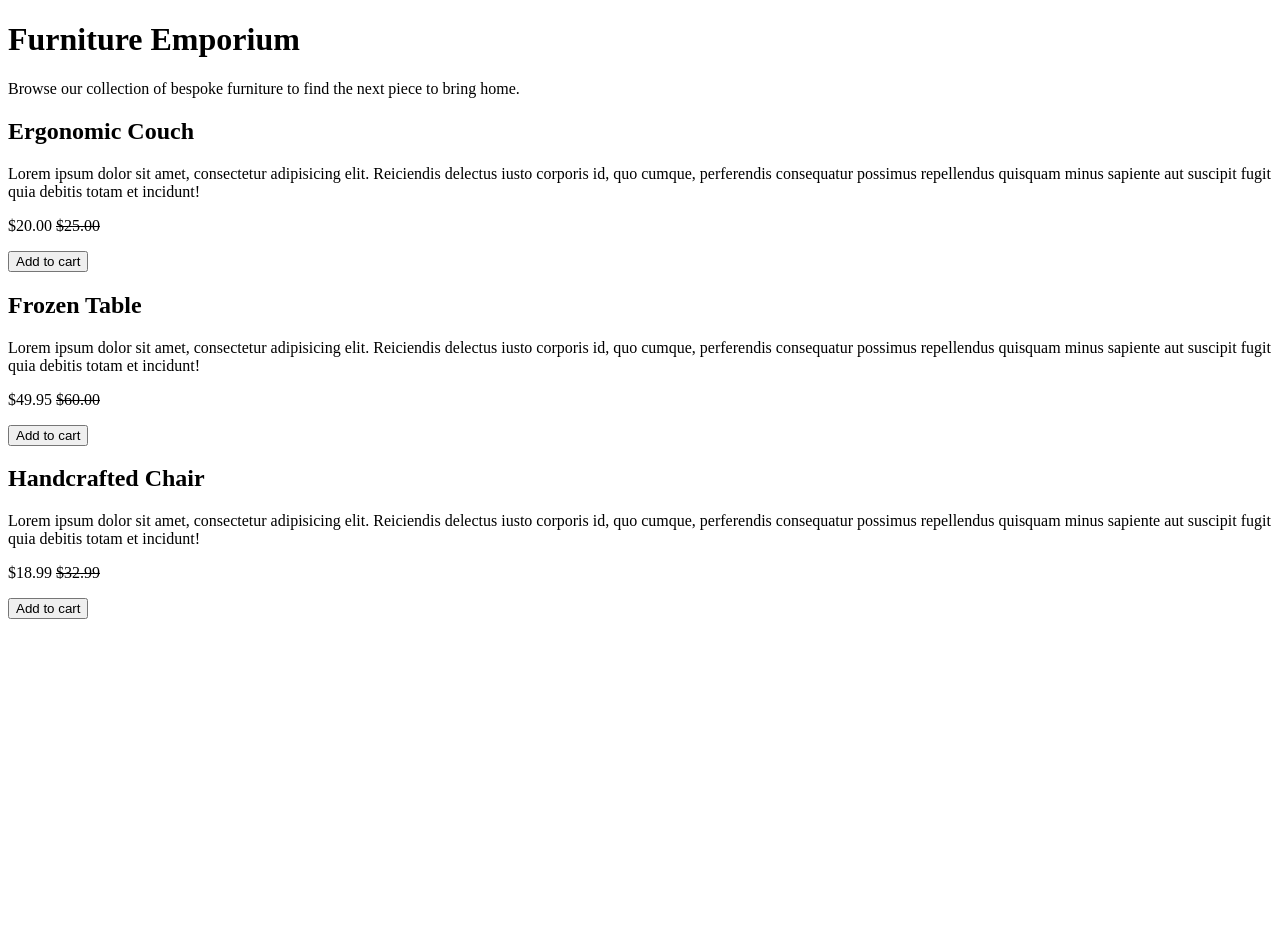
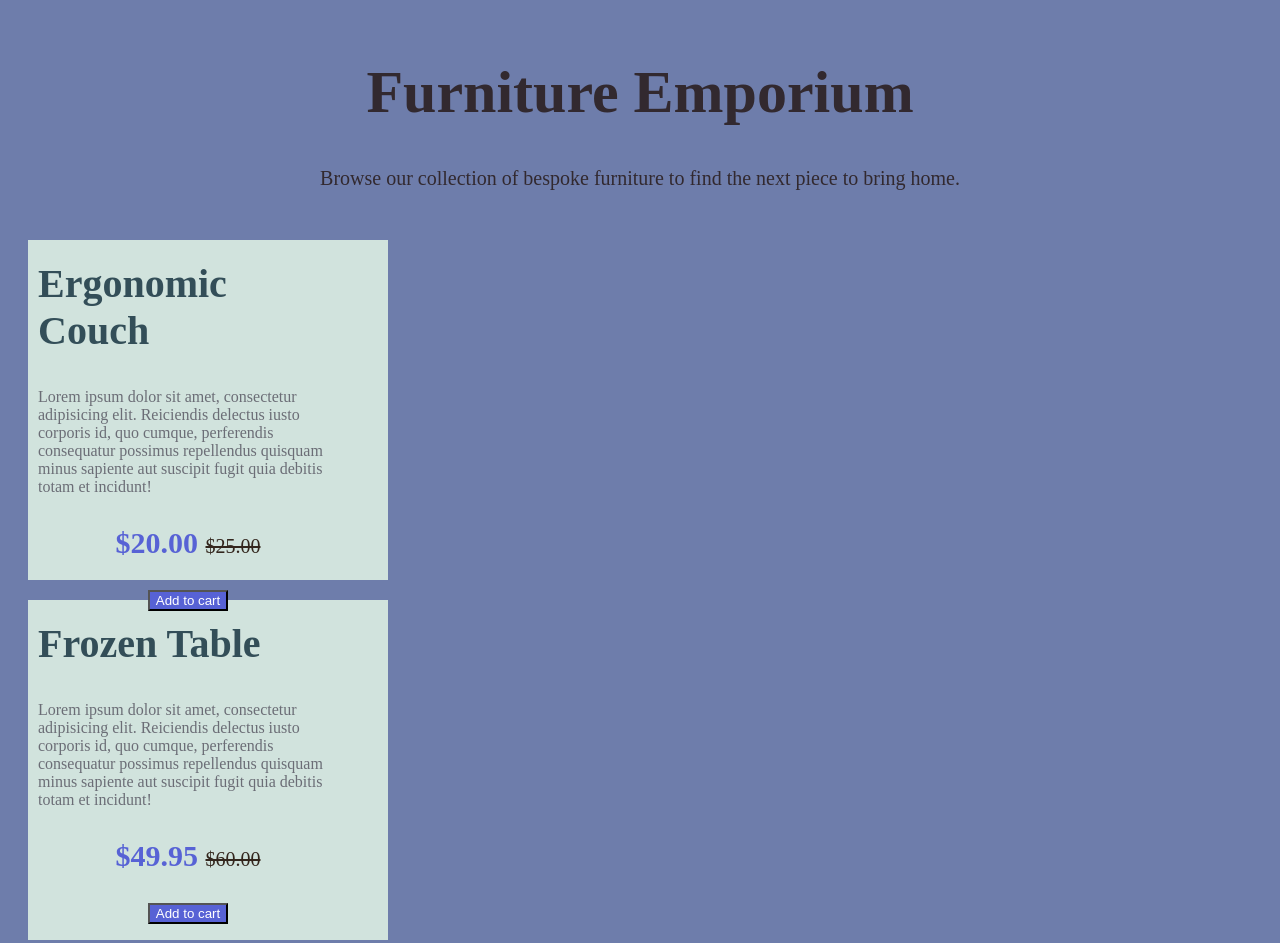
Before and after one commit to kaylarampersaud/Block05-Workshop-Furniture-Emporium, a plain HTML site: page index.html in a window 1280 px wide. Shown: the top 943 px of the page. Before the commit the page ends 800 px from the top, so only its background shows below. Drawn offline with Linux system fonts and the light colour scheme.

Commit message:
add style in index.css and add id and classes to index.html

```diff
--- a/index.css
+++ b/index.css
@@ -0,0 +1,88 @@
+html {
+  background-color: #6e7dab;
+}
+
+header {
+  background-color: #6e7dab;
+  text-align: center;
+  padding: 10px;
+}
+
+#descript {
+  font-size: 20px;
+  color: #32292f;
+}
+
+h1 {
+  font-size: 60px;
+  color: #32292f;
+}
+
+h2 {
+  font-size: 40px;
+  color: #334e58;
+  background-color: #d1e3dd;
+  margin-top: 10px;
+  text-align: left;
+}
+
+.article {
+  background-color: #d1e3dd;
+  border-style: solid;
+  color: #32292f;
+  margin: 20px;
+  border: 15px black;
+  padding: 10px 50px 30px 10px;
+  width: 300px;
+  height: 300px;
+  text-align: center;
+}
+
+.parahead {
+  color: #6b6d76;
+  text-align: left;
+}
+
+.price {
+  color: #33261d;
+}
+
+.saleprice {
+  color: #5762d5;
+}
+
+#scouch {
+  font-size: 30px;
+  font-weight: bold;
+}
+
+#pcouch {
+  font-size: 20px;
+  font-weight: normal;
+}
+
+#stable {
+  font-size: 30px;
+  font-weight: bold;
+}
+
+#ptable {
+  font-size: 20px;
+  font-weight: normal;
+}
+
+#schair {
+  font-size: 30px;
+  font-weight: bold;
+}
+
+#pchair {
+  font-size: 20px;
+  font-weight: normal;
+}
+
+.button {
+  background-color: #5762d5;
+  color: white;
+  cursor: pointer;
+}
--- a/index.html
+++ b/index.html
@@ -2,48 +2,55 @@
 <html lang="en">
   <head>
     <title>Furniture Emporium</title>
+    <link rel="stylesheet" href="./index.css" />
   </head>
   <body>
     <main>
       <header>
         <h1>Furniture Emporium</h1>
-        <p>
+        <p id="descript">
           Browse our collection of bespoke furniture to find the next piece to
           bring home.
         </p>
       </header>
-      <article>
+      <article class="article">
         <h2>Ergonomic Couch</h2>
-        <p>
+        <p class="parahead">
           Lorem ipsum dolor sit amet, consectetur adipisicing elit. Reiciendis
           delectus iusto corporis id, quo cumque, perferendis consequatur
           possimus repellendus quisquam minus sapiente aut suscipit fugit quia
           debitis totam et incidunt!
         </p>
-        <p>$20.00 <s>$25.00</s></p>
-        <button>Add to cart</button>
+        <p id="scouch" class="saleprice">
+          $20.00 <s id="pcouch" class="price">$25.00</s>
+        </p>
+        <button class="button">Add to cart</button>
       </article>
-      <article>
+      <article class="article">
         <h2>Frozen Table</h2>
-        <p>
+        <p class="parahead">
           Lorem ipsum dolor sit amet, consectetur adipisicing elit. Reiciendis
           delectus iusto corporis id, quo cumque, perferendis consequatur
           possimus repellendus quisquam minus sapiente aut suscipit fugit quia
           debitis totam et incidunt!
         </p>
-        <p>$49.95 <s>$60.00</s></p>
-        <button>Add to cart</button>
+        <p id="stable" class="saleprice">
+          $49.95 <s id="ptable" class="price">$60.00</s>
+        </p>
+        <button class="button">Add to cart</button>
       </article>
-      <article>
+      <article class="article">
         <h2>Handcrafted Chair</h2>
-        <p>
+        <p class="parahead">
           Lorem ipsum dolor sit amet, consectetur adipisicing elit. Reiciendis
           delectus iusto corporis id, quo cumque, perferendis consequatur
           possimus repellendus quisquam minus sapiente aut suscipit fugit quia
           debitis totam et incidunt!
         </p>
-        <p>$18.99 <s>$32.99</s></p>
-        <button>Add to cart</button>
+        <p id="schair" class="saleprice">
+          $18.99 <s id="pchair" class="price">$32.99</s>
+        </p>
+        <button class="button">Add to cart</button>
       </article>
     </main>
   </body>
```
